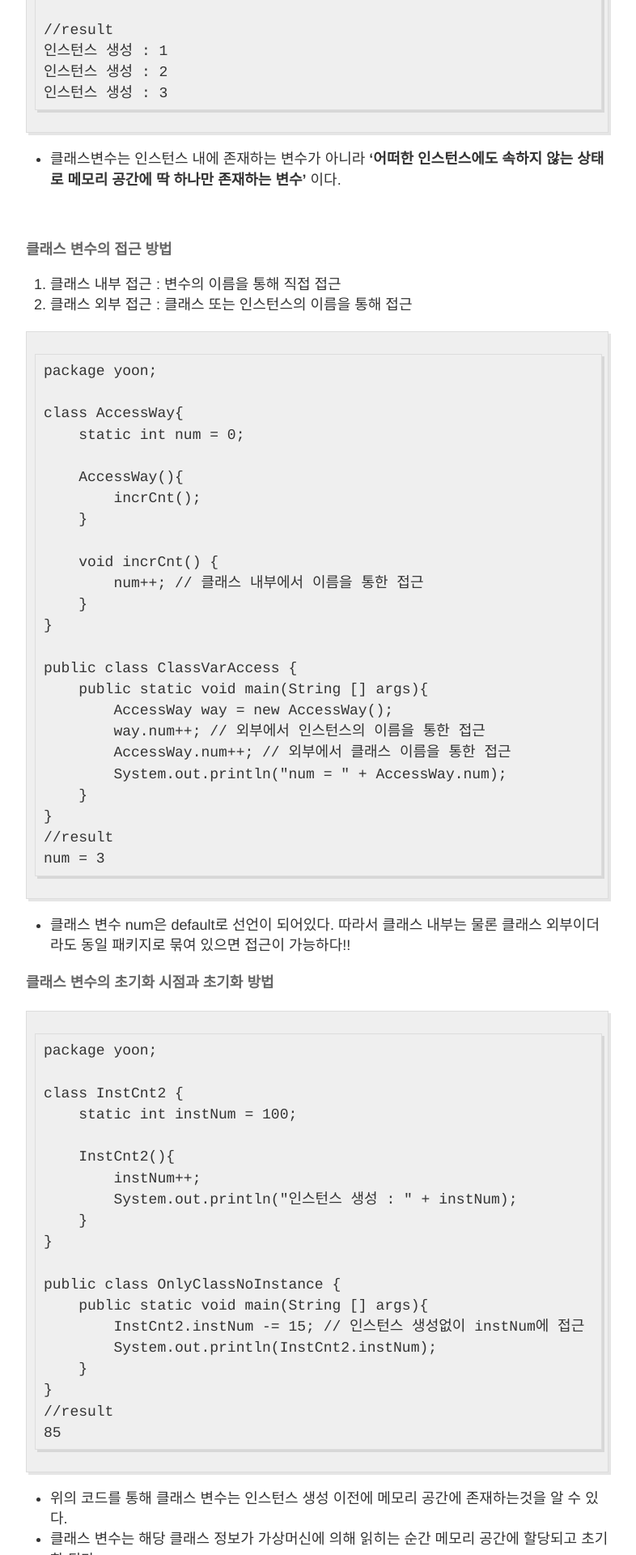
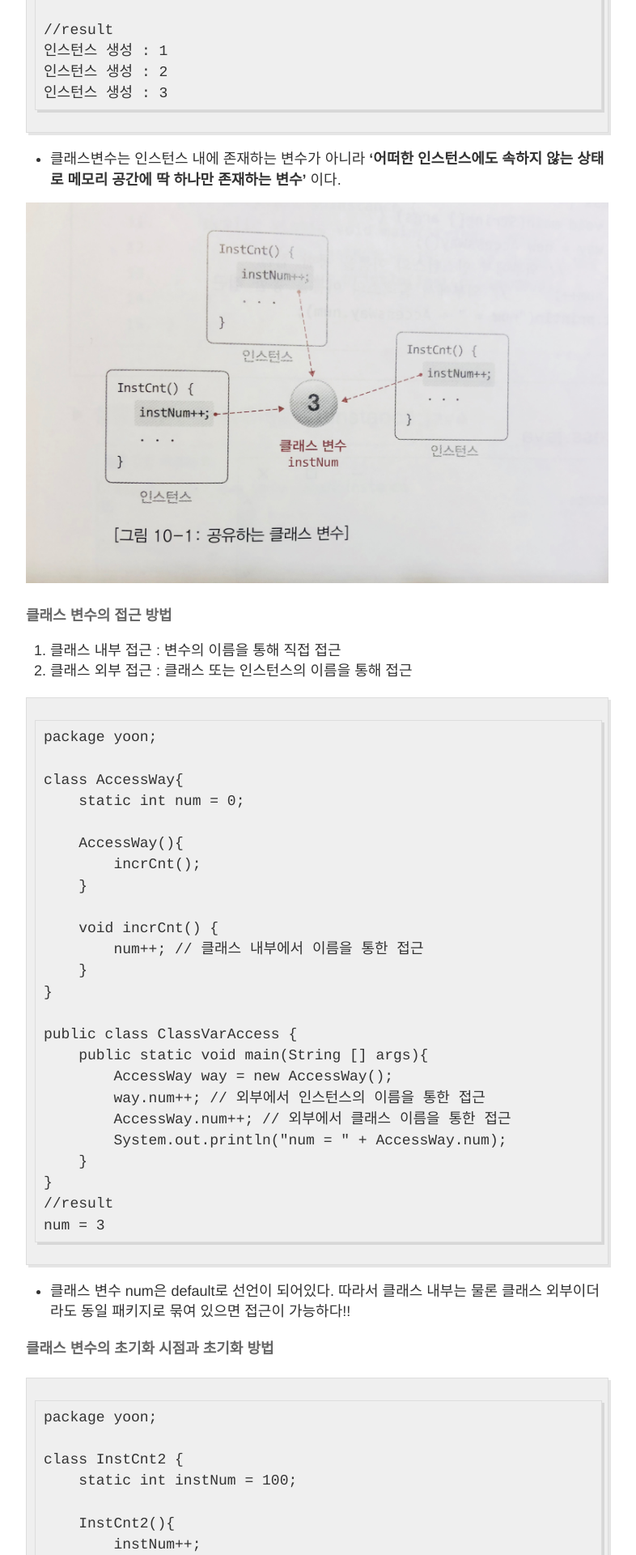
Before and after one commit to jaeyeon93/jaeyeon93.github.io, a Jekyll site: the page built from _posts/2018-2-28-TIL.md, in a window 1280 px wide. Shown: the part 872-2792 px from the top of the page at 81% size, without its empty margins (248-1034 px from the left). Built offline with Jekyll 4.4.1, drawn with Linux system fonts in a browser that asks for light colours.

Commit message:
image url upload

```diff
--- a/_posts/2018-2-28-TIL.md
+++ b/_posts/2018-2-28-TIL.md
@@ -34,7 +34,7 @@ public class ClassVar {
 - 클래스변수는 인스턴스 내에 존재하는 변수가 아니라 **'어떠한 인스턴스에도 속하지 않는 상태로 메모리 공간에 딱 하나만 존재하는 변수'** 이다.
 
 
-![](/Users/jimmy/Downloads/classVar1.jpeg)
+![](https://github.com/jaeyeon93/jaeyeon93.github.io/blob/master/images/classVar1.jpeg?raw=true)
 
 
 #### 클래스 변수의 접근 방법
```
